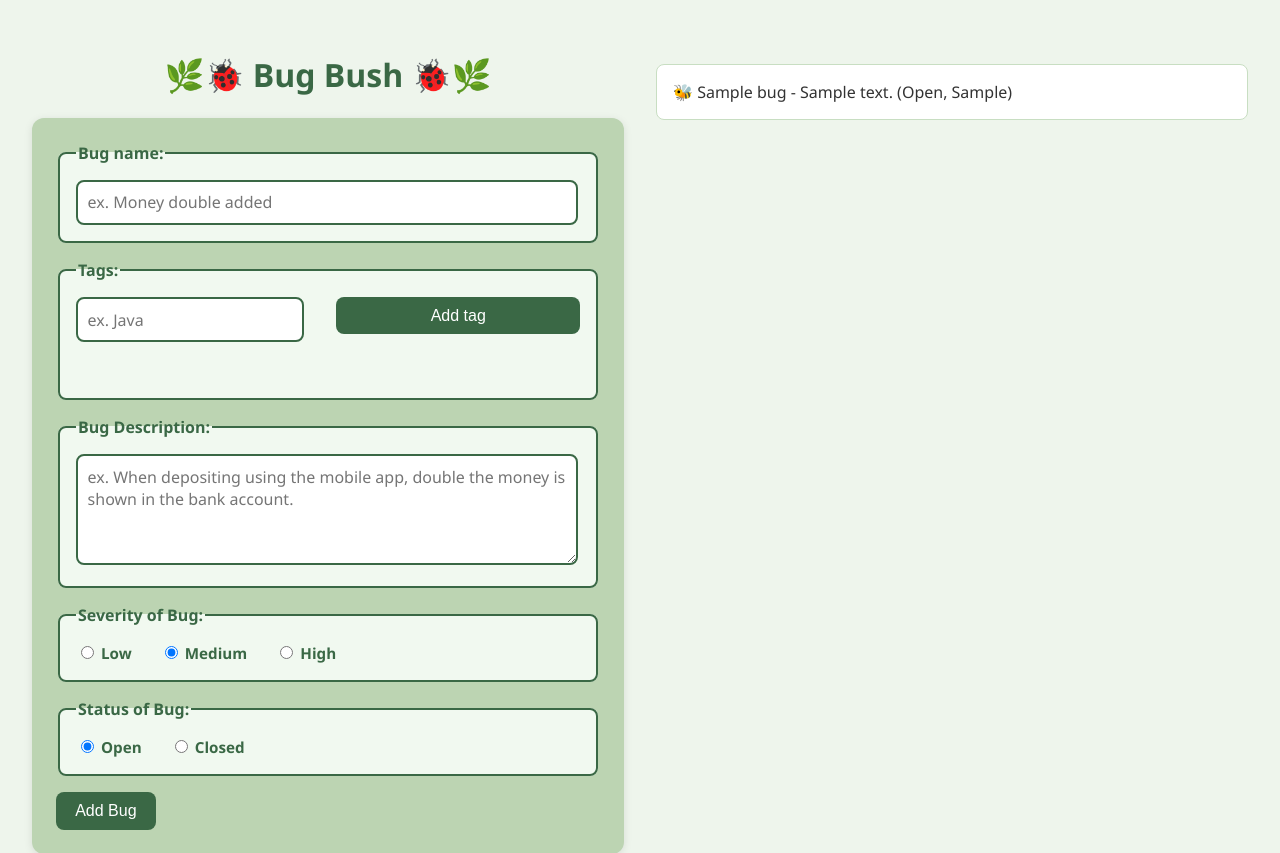
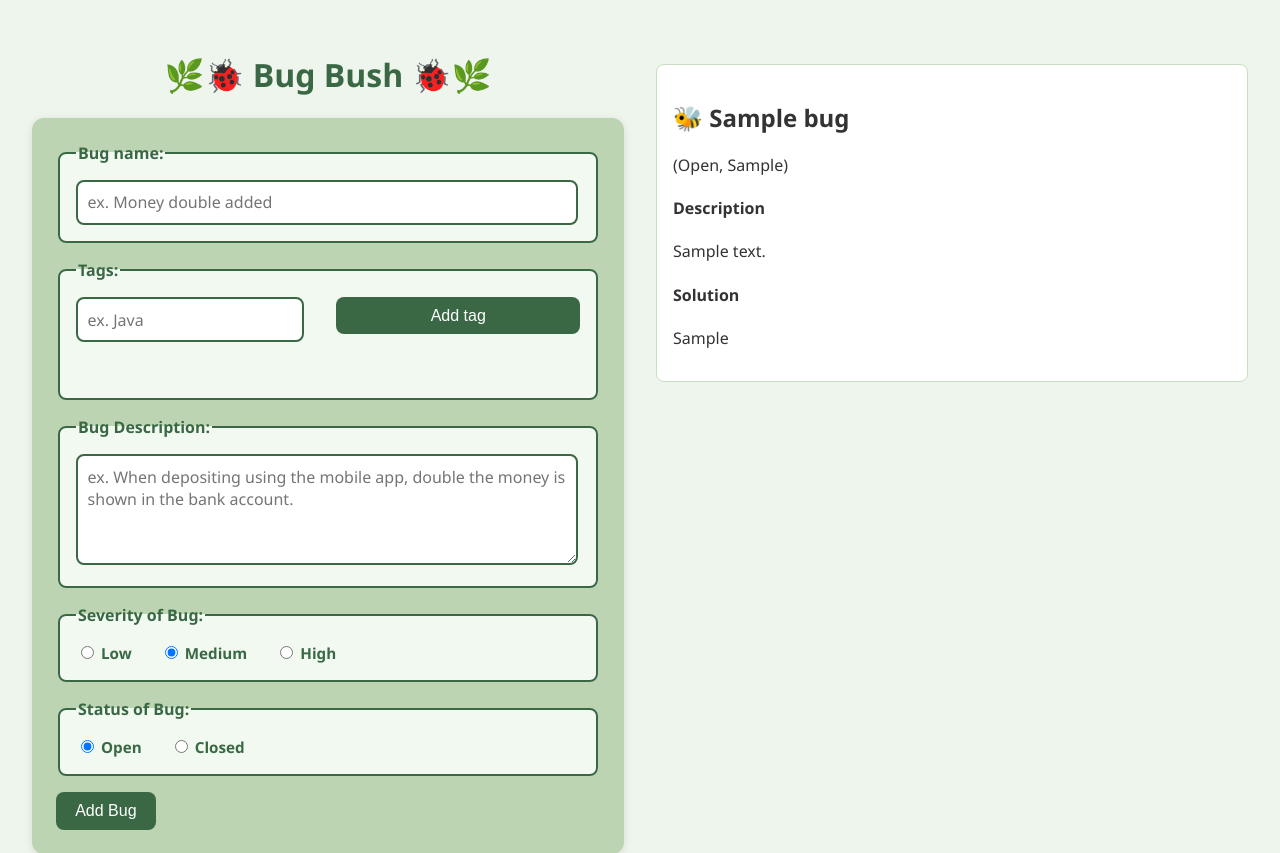
Before and after one commit to appledcrab/bugBush, a Flask app: page / in a window 1280 px wide. Shown: the top 853 px of the page. Run offline with Flask 3, Linux system fonts and the light colour scheme; tables that the repository leaves empty hold one stand-in row (values such as "Sample post").

Commit message:
Adds solution into backend. +Fixes add tag button submitting the form aswell

```diff
--- a/app.py
+++ b/app.py
@@ -28,7 +28,8 @@ def api_add_bug():
         title = bug['title'],
         description= bug.get('description',''),
         status= bug.get('status','Open'),
-        severity= bug.get('severity','Medium')
+        severity= bug.get('severity','Medium'),
+        solution= bug.get('solution','')
         )
 
         return jsonify({'status': 'success', 'bug_id': bug_id})
@@ -37,6 +38,8 @@ def api_add_bug():
         print(f"Unexpected Error occured: {e}")
 
 
+
+
 if __name__ == '__main__':
     init_db()
     app.run(debug=True)
--- a/database.py
+++ b/database.py
@@ -135,15 +135,14 @@ def get_all_bugs() -> List[Dict] :
 # Given title, descr, status, and severity, adds bug to the table
 #  => returns lastrowid / primary key
 
-# will need to go into more detail of adding a connected project, adding more tags, and possibly
-# add a solution to it at addition if it was a past bug
+# will need to go into more detail of adding a connected project, adding more tags
 # would then also need to then to add an edit
-def add_bug(title: str, description: str, status = 'Open', severity= 'Medium') -> int:
+def add_bug(title: str, description: str, solution: str, status='Open', severity='Medium') -> int:
     conn = get_db_connection()
     try:
         c = conn.cursor()
-        c.execute("INSERT INTO bugs (title, description, status, severity, created) VALUES (?, ?, ?, ?, date('now'))",
-                (title, description, status, severity))
+        c.execute("INSERT INTO bugs (title, description, status, severity, solution, created) VALUES (?, ?, ?, ?, ?, date('now'))",
+                (title, description, status, severity, solution))
         conn.commit()
         return c.lastrowid
     finally:
--- a/static/script.js
+++ b/static/script.js
@@ -10,7 +10,7 @@ const solution_fieldset = document.querySelector('.optional_solution');
 
 // the function updates the solution fieldset visibility changes
 function updateSolutionVisibility() {
-    const checked = document.querySelector('input[name="status"][value="closed"]:checked');
+    const checked = document.querySelector('input[name="status"][value="Closed"]:checked');
     // console.log(checked);
     solution_fieldset.style.display = checked ? 'block' : 'none';
 }
@@ -75,7 +75,12 @@ async function loadBugs() {
     list.innerHTML = '';
     bugs.forEach(bug => {
         const li = document.createElement('li');
-        li.textContent = `${randBug()} ${bug.title} - ${bug.description} (${bug.status}, ${bug.severity})`;
+        li.innerHTML = `
+        <h2>${randBug()} ${bug.title} </h2> (${bug.status}, ${bug.severity})
+        <h4>Description</h4>
+        <p>${bug.description}</p>
+        <h4>Solution</h4>
+        <p>${bug.solution}</p>`;
         list.appendChild(li);
     });
 }
@@ -89,6 +94,7 @@ form.addEventListener('submit', async (e) => {
     const description = document.getElementById('description').value;
     const severLvl = document.querySelector('input[name="severity"]:checked').value;
     const status = document.querySelector('input[name="status"]:checked').value;
+    const solution = document.getElementById('solution').value;
 
 
 
@@ -100,7 +106,8 @@ form.addEventListener('submit', async (e) => {
                 title,
                 description,
                 severity: severLvl,
-                status
+                status,
+                solution
             })
         });
 
@@ -109,6 +116,7 @@ form.addEventListener('submit', async (e) => {
         }
 
         const result = await response.json();
+        // result will have the bug id which can be used to add tags tied to this bug in the tags table (make seperate function)
         console.log('Success:', result);
         loadBugs();
 
--- a/templates/index.html
+++ b/templates/index.html
@@ -21,7 +21,7 @@
           <legend>Tags:</legend>
           <div class="section">
             <input id="tag-text" class="section-item" type="text" placeholder="ex. Java" autocomplete="off" />
-            <button class="section-item tag-btn">Add tag</button>
+            <button type="button" class="section-item tag-btn">Add tag</button>
           </div>
          <div id="tags-section">
 
@@ -37,17 +37,17 @@
         <fieldset>
           <legend>Severity of Bug:</legend>
           <div class="severity-group">
-            <label><input class="radio" type="radio" name="severity" value="low" /> Low</label>
-            <label><input class="radio" type="radio" name="severity" value="medium" checked /> Medium</label>
-            <label><input class="radio" type="radio" name="severity" value="high" /> High</label>
+            <label><input class="radio" type="radio" name="severity" value="Low" /> Low</label>
+            <label><input class="radio" type="radio" name="severity" value="Medium" checked /> Medium</label>
+            <label><input class="radio" type="radio" name="severity" value="High" /> High</label>
           </div>
         </fieldset>
 
         <fieldset>
           <legend>Status of Bug:</legend>
           <div class="status-group">
-            <label><input class="status" type="radio" name="status" value="open" checked /> Open</label>
-            <label><input class="status" type="radio" name="status" value="closed" /> Closed</label>
+            <label><input class="status" type="radio" name="status" value="Open" checked /> Open</label>
+            <label><input class="status" type="radio" name="status" value="Closed" /> Closed</label>
           </div>
         </fieldset>
 
```
Also changed, not shown: todo.md (+12 -4 lines).
